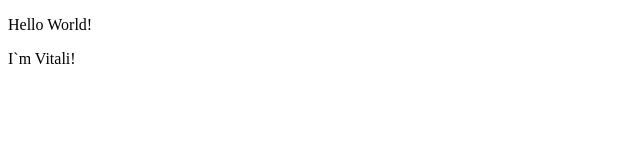
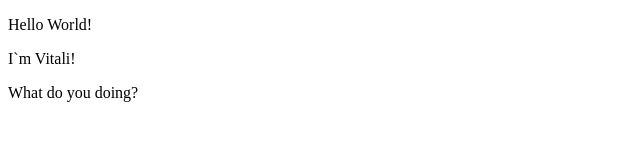
Before and after one commit to Vitovt2575/project_js, a plain HTML site: page index.html in a window 1280 px wide. Shown: the whole page, without its empty margins (0-640 px from the left). Drawn offline with Linux system fonts and the light colour scheme.

Commit message:
Added new paragraph

```diff
--- a/index.html
+++ b/index.html
@@ -8,6 +8,7 @@
 <body>
 	<p>Hello World!</p>
 	<p>I`m Vitali!</p>
+	<p>What do you doing?</p>
 	<script src="js/script.js"></script>
 </body>
 </html>
```
